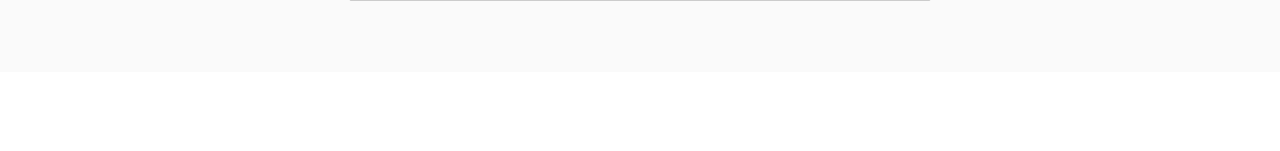
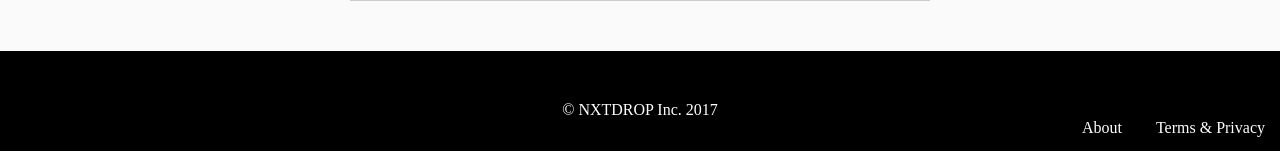
Before and after one commit to NXTDROP/nxtdrop_beta, a PHP site: page /NXTDROP/ in a window 1280 px wide. Shown: the part 728-879 px from the top of the page. Before the commit the page ends 729 px from the top, so only its background shows below. Run offline with PHP 8.4, Linux system fonts and the light colour scheme.

Commit message:
Added Footer

```diff
--- a/index.php
+++ b/index.php
@@ -89,7 +89,11 @@
     </section>
 
     <section class="footer">
-
+        <p>&copy NXTDROP Inc. 2017</p>
+        <ul>
+            <li><a href="#">About</a></li>
+            <li><a href="#">Terms &amp Privacy</a></li>
+        </ul>
     </section>
  </body>
 </html>
--- a/main.css
+++ b/main.css
@@ -183,3 +183,32 @@ input{
     width: 100%;
     border: 0px solid #fff
 }
+
+.footer {
+    height: 50px;
+    background: black;
+    color: white;
+    padding: 50px 0 0 0;
+}
+
+.footer p {
+    text-align: center;
+}
+
+.footer ul {
+    float: right;
+}
+
+.footer ul li {
+    display: inline-block;
+    margin: 0 15px;
+}
+
+.footer ul li a {
+    text-decoration: none;
+    color: white;
+}
+
+.footer ul li a:hover {
+    color: grey;
+}
```
